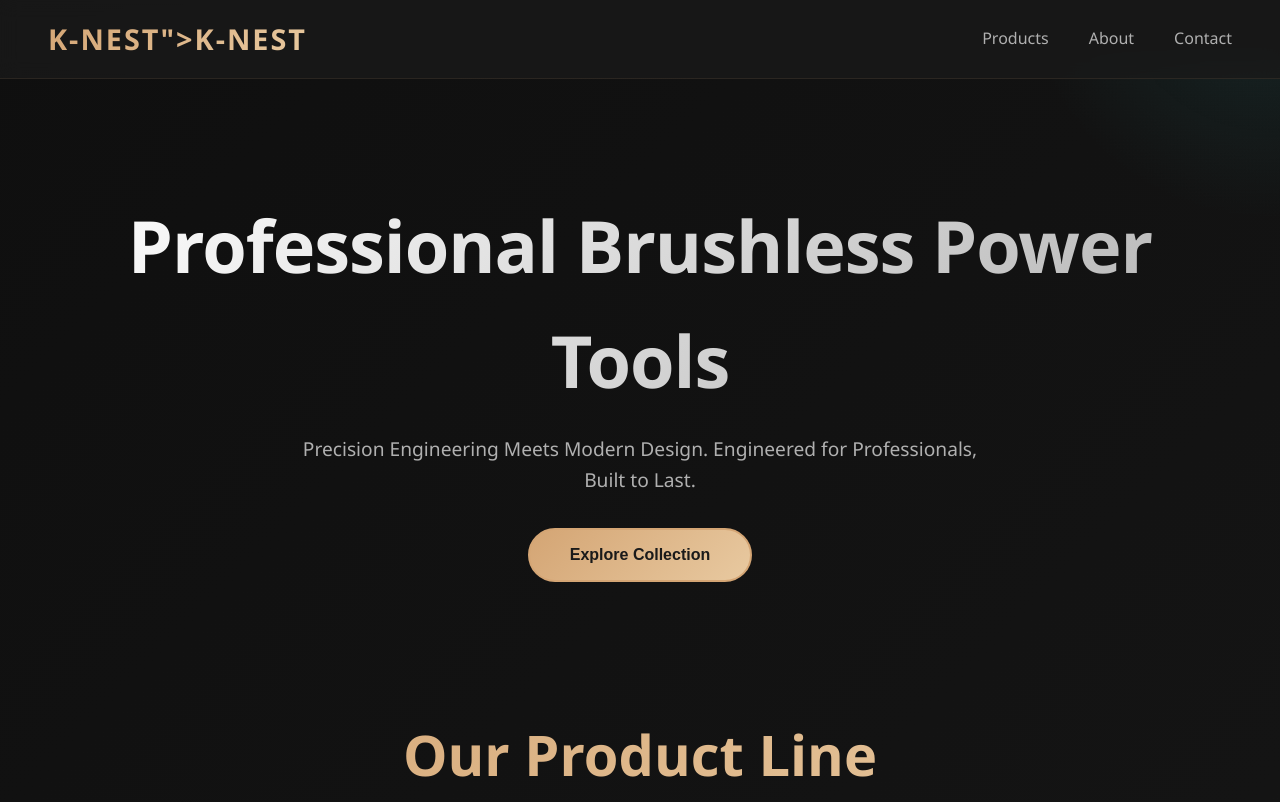
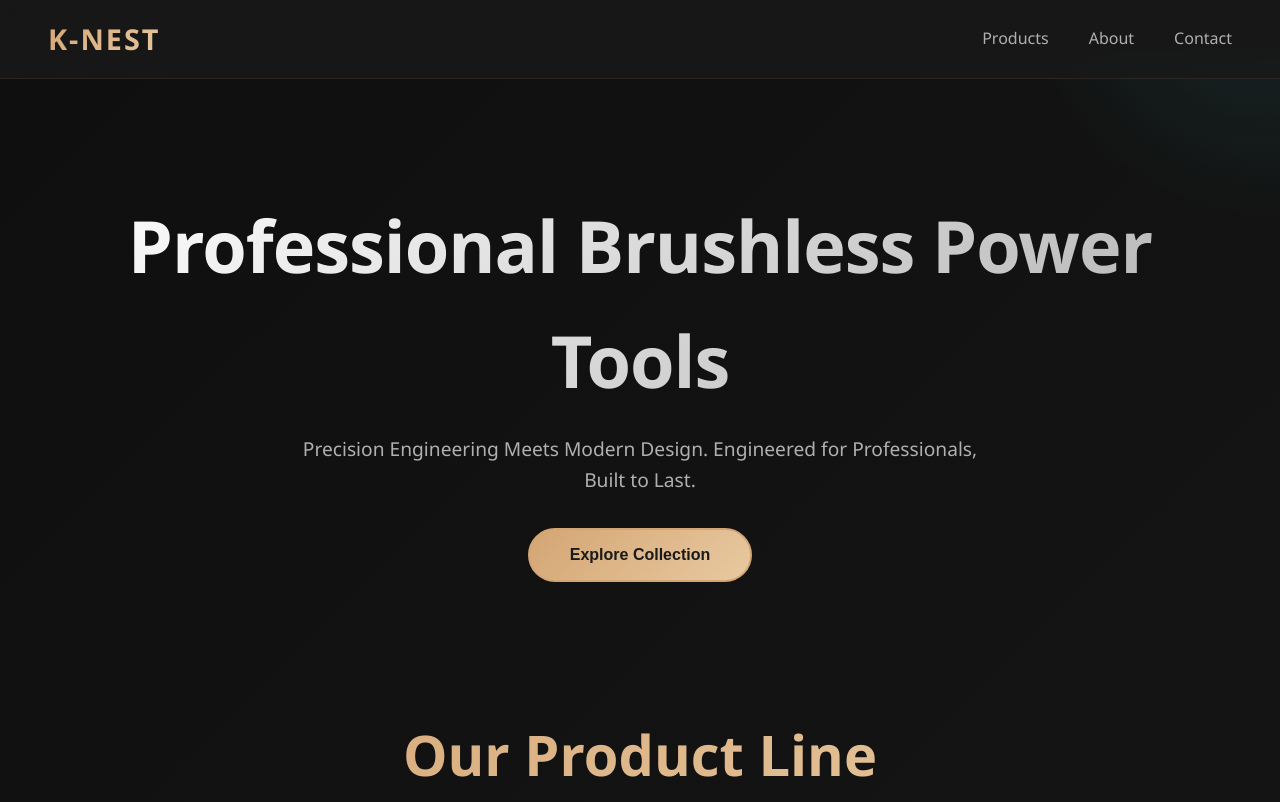
Before and after one commit to ChetanSen04/git, a plain HTML site: page index.html in a window 1280 px wide. Shown: the top 802 px of the page. Drawn offline with Linux system fonts and the light colour scheme.

Commit message:
Update index.html

```diff
--- a/index.html
+++ b/index.html
@@ -444,7 +444,7 @@
 <body>
     <header>
         <nav>
-            <div class="logo">K-NEST">K-NEST</div>
+            <div class="logo">K-NEST</div>
             <ul class="nav-links">
                 <li><a href="#products">Products</a></li>
                 <li><a href="#about">About</a></li>
```
